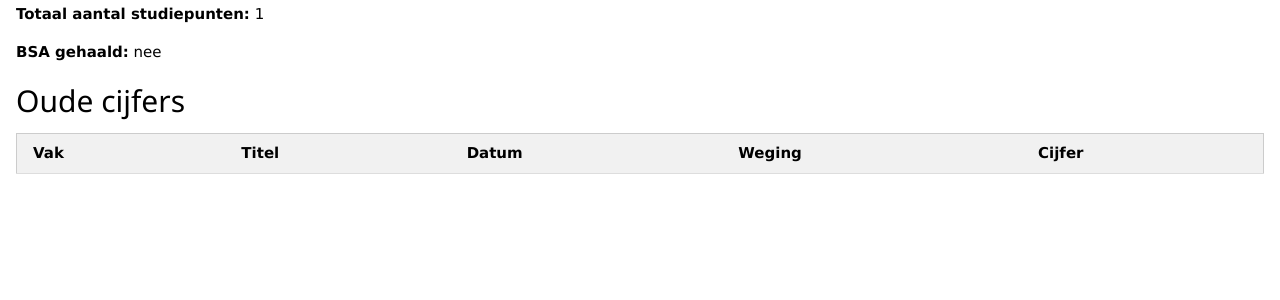
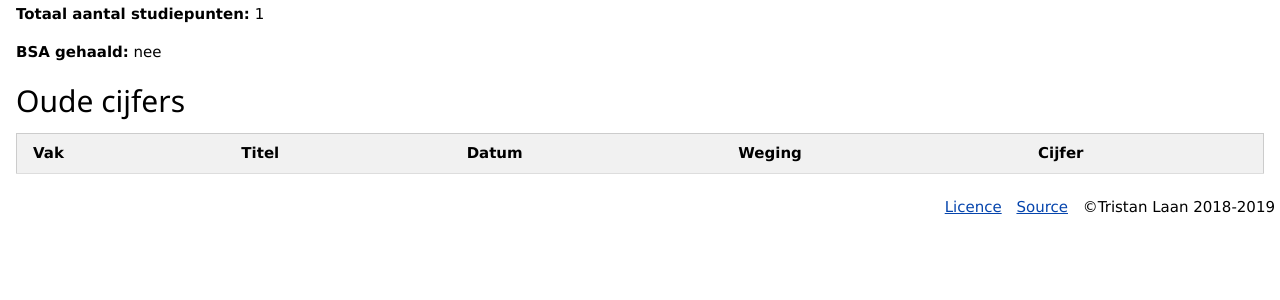
Before and after one commit to TristanLaan/cijfersoverzicht, a PHP site: page /index.php in a window 1280 px wide. Shown: the part 302-602 px from the top of the page. Run offline with PHP 8.4, Linux system fonts and the light colour scheme; the visitor is signed in with stand-in values (Sample User, id 1); tables that the repository leaves empty hold one stand-in row (values such as "Sample post"); lists and menus that the app fills with data are empty.

Commit message:
Link naar login/source toegevoegd

```diff
--- a/index.php
+++ b/index.php
@@ -15,6 +15,7 @@
  * You should have received a copy of the GNU General Public License
  * along with cijfersoverzicht.  If not, see <https://www.gnu.org/licenses/>
  */
+$datum = new DateTime();
 
 /*Wachtwoord vragen voor bezoeken website */
 include "login.php";
@@ -337,5 +338,13 @@ $cijfers = getCijfers($vakken);
     ?>
     -->
     */ ?>
+
+<footer>
+    <div style="float: right">
+        <a href="LICENSE" style="margin: 0 5px; color: #0645AD">Licence</a>
+        <a href="https://github.com/TristanLaan/cijfersoverzicht" style="margin: 0 5px; color: #0645AD">Source</a>
+        <p style="display: inline; margin: 0 5px;">&copy;Tristan Laan 2018-<?php echo $datum->format("Y"); ?></p>
+    </div>
+</footer>
 </body>
 </html>
--- a/login.php
+++ b/login.php
@@ -66,6 +66,13 @@ if($_SESSION['user']==null) //weergeven als niet is ingelogd
       </form>
     </div>
 	</div>
+    <footer style="position: fixed; bottom: 0; right: 0;">
+        <div style="float: right">
+            <a href="LICENSE" style="margin: 0 5px; color: #0645AD">Licence</a>
+            <a href="https://github.com/TristanLaan/cijfersoverzicht" style="margin: 0 5px; color: #0645AD">Source</a>
+            <p style="display: inline; margin: 0 5px;">&copy;Tristan Laan 2018-<?php echo $datum->format("Y"); ?></p>
+        </div>
+    </footer>
 </body>
 </html>
 	<?php
```
